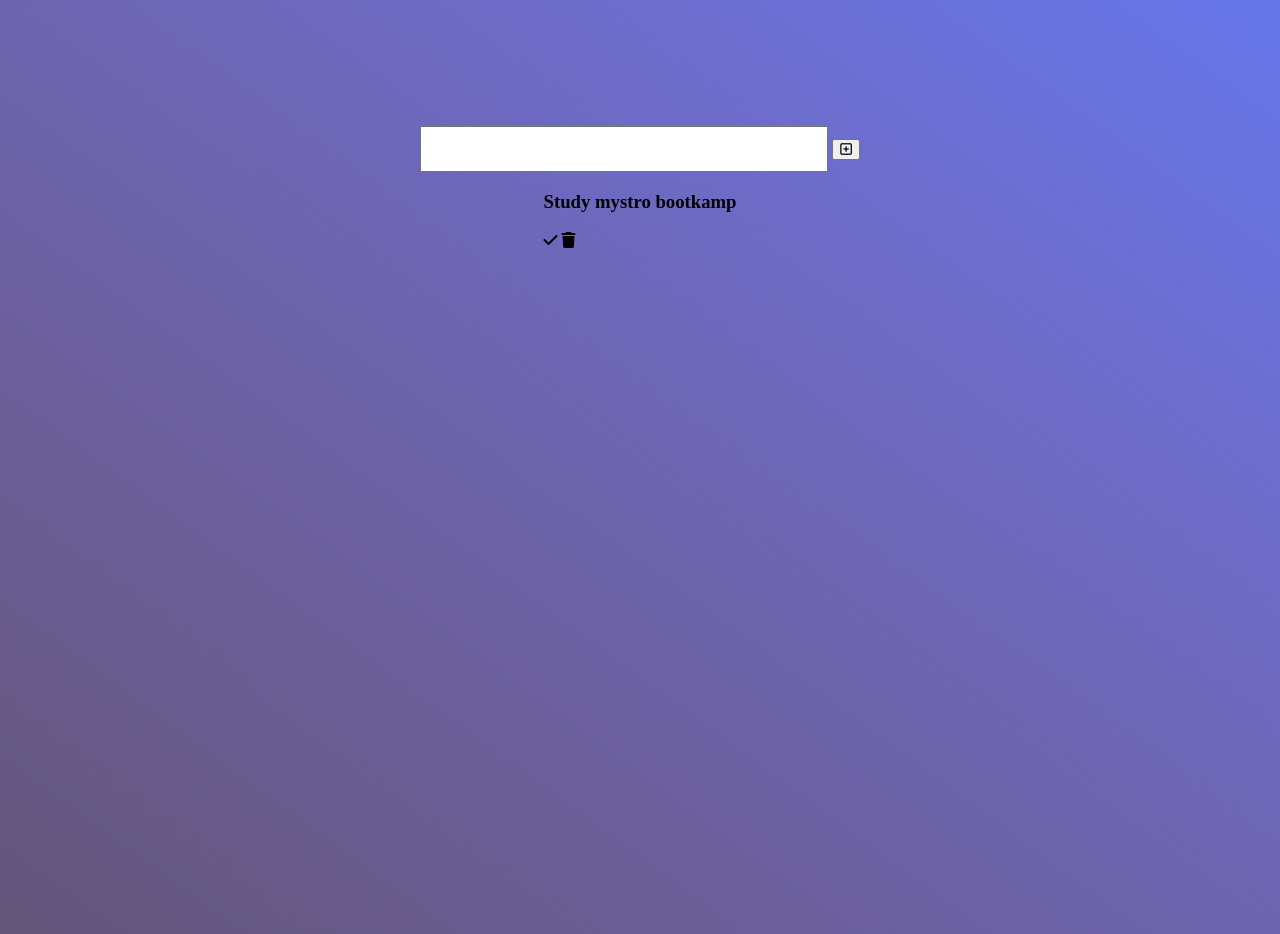
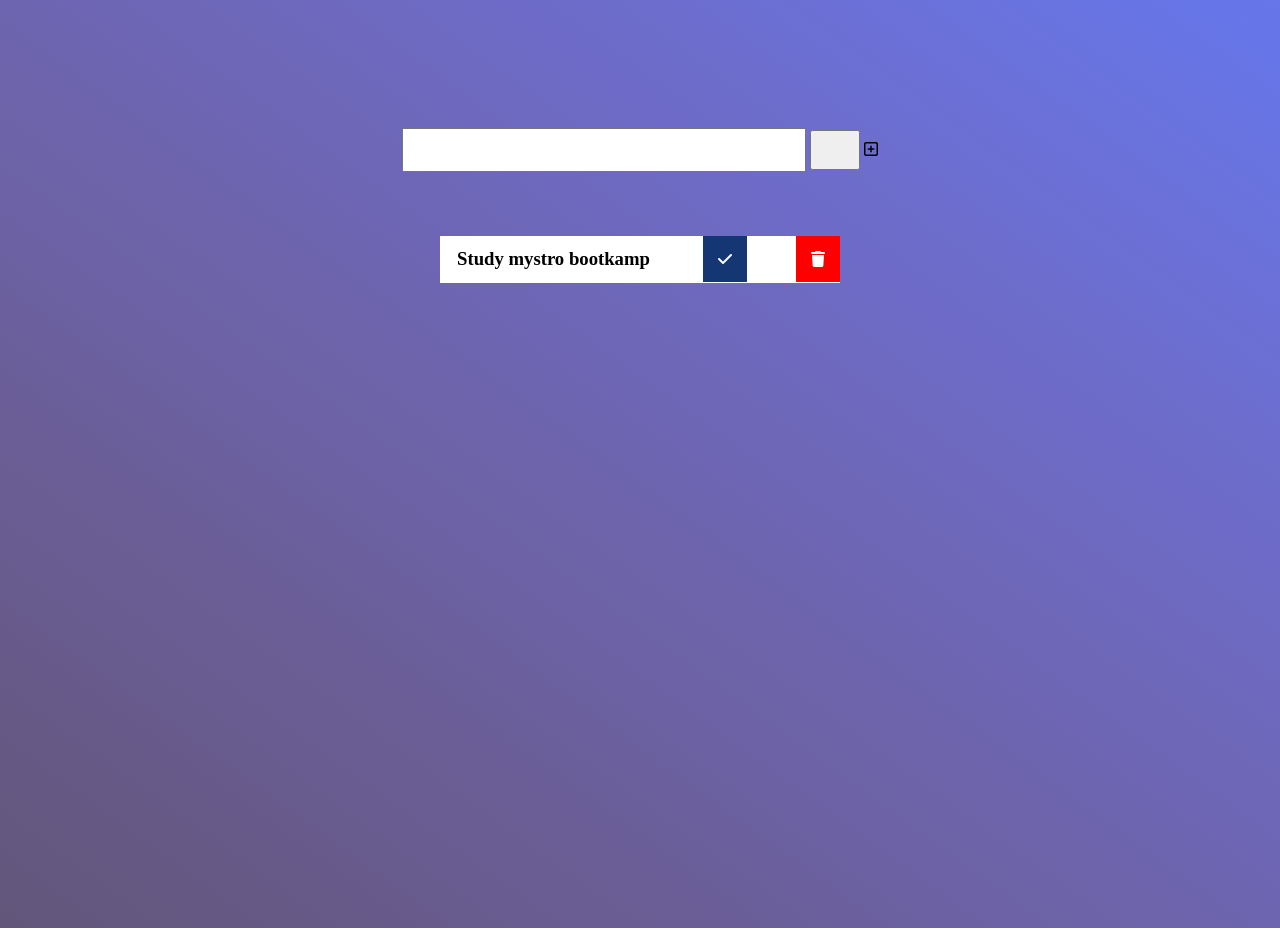
Before and after one commit to loranYousef/Javascript-Todo-list, a plain HTML site: page index.html in a window 1280 px wide. Drawn offline with Linux system fonts and the light colour scheme; files that its build step writes are made by us from their sources.

Commit message:
work on code

```diff
--- a/Css/style.css
+++ b/Css/style.css
@@ -1,4 +1,8 @@
-.body_background{
+*{
+    padding: 0;
+    margin: 0;
+}
+body{
     height: 100vh;
     background-image: linear-gradient(to right top, #62567a, #6a5d94, #6e65b0, #6d6dcd, #6677eb);
 }
@@ -12,12 +16,51 @@
 .form-container{
     margin-top: 10%;
 }
+
 input , select{
    height: 40px;
 }
 input{
 width: 400px;
 }
+.submit-btn{
+    width: 50px;
+}
+.submit-icon{
+    font-size: 30px;
+    margin-left: -43px;
+    margin-right: 20px;
+}
 select{
 width: 200px;
 }
+.container-result{
+    margin-top: 5%;
+}
+.todo-item{
+    background-color: white;
+    width: 450px;
+
+    width: 400px;
+    display: flex;
+    justify-content: space-between;
+}
+.todo-title{
+    display: inline-block;
+    line-height: 2.5;
+    padding-left: 17px;
+}
+.todo-icon{
+    font-size: 25 px;
+    padding: 5px 10px;
+    background-color: red;
+    padding: 15px;
+    color: white;
+}
+.todo-check{
+    margin-right: -4px;
+    background-color: #002567eb;
+}
+.todo-delete{
+    background-color: #7912eb;
+}
--- a/index.html
+++ b/index.html
@@ -9,15 +9,16 @@
     <link rel="stylesheet" href="../js-todo/Css/style.css">
 </head>
 
-<body class="body_background">
+<body class="body">
 
     <div class="container form-container">
 <div class="todo-form">
     <form action="" method="post">
         <input type="text" name="" id="">
-        <button>
+        <span>
+            <input type="submit" class="submit-btn" value="">
             <i class="fa-regular fa-square-plus"></i>
-        </button>
+        </span>
 
 
     </form>
@@ -26,14 +27,14 @@
 </div>
 <div class="container container-result">
     <div class="todo-result ">
-        <h3>Study mystro bootkamp </h3>
-        <div>
+        <div class="todo-item">
+            <h3 class="todo-title">Study mystro bootkamp </h3>
             <span type="button">
-                <i class="fa-solid fa-check"></i>
+                <i class="fa-solid fa-check todo-check todo-icon"></i>
 
             </span>
             <span>
-                <i class="fa-solid fa-trash"></i>
+                <i class="fa-solid fa-trash todo-icon"></i>
 
             </sp an>
         </div>
```
